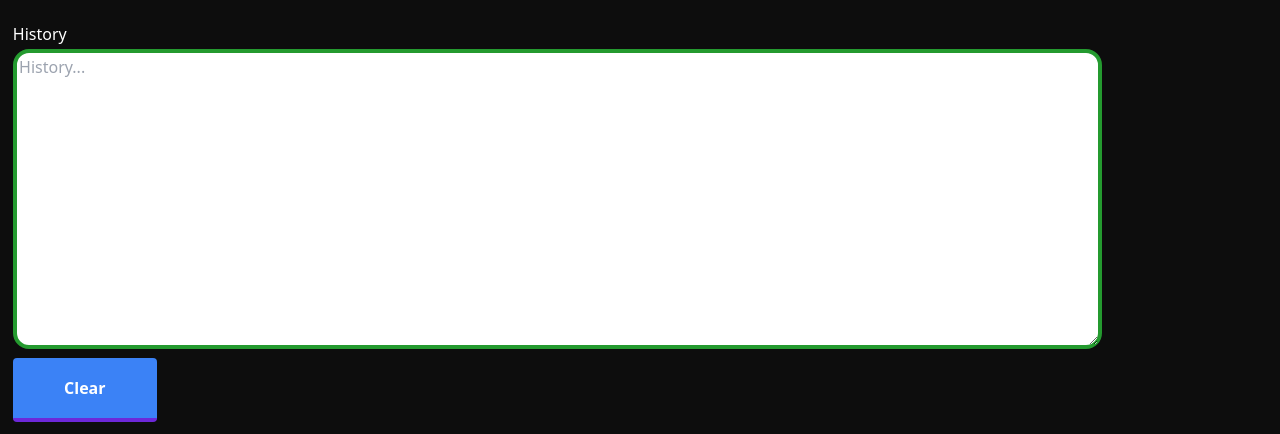
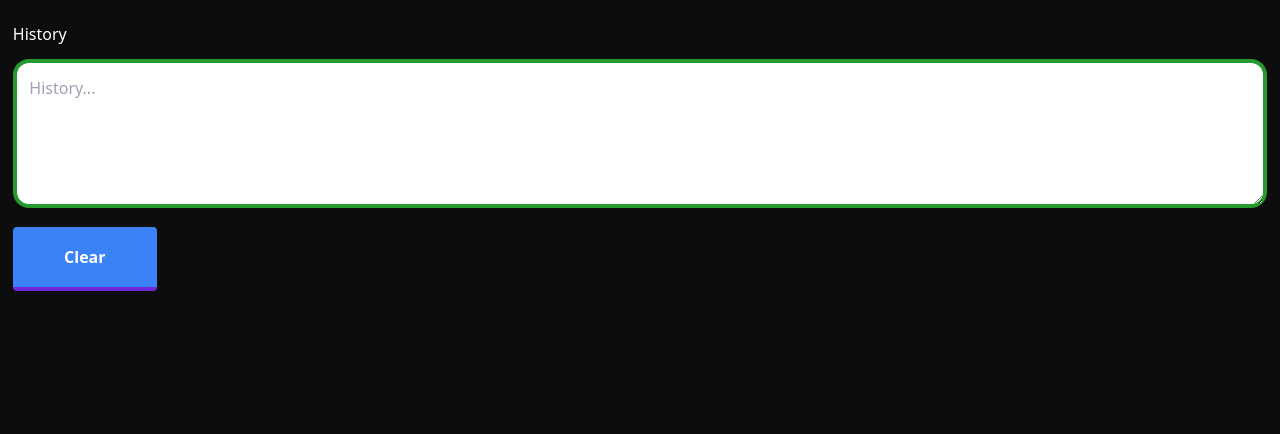
Before and after one commit to danielGoldsteinCS2021/LegoWebApp, a website: page src/public/index.html in a window 1280 px wide. Shown: the part 399-833 px from the top of the page. After the commit the page ends 800 px from the top, so only its background shows below. Drawn offline with nearby package versions, Linux system fonts and the light colour scheme; a web font is replaced by a local one.

Commit message:
changed results box size

```diff
--- a/src/public/index.css
+++ b/src/public/index.css
@@ -28,11 +28,13 @@ button{
     border: 0.25rem solid;
     transition: border-color 5s;
     outline: none;
+    width: 100%;
+    height: 9.32rem;
 }
 
 /* results and formula, when combined cover entire the width of the page */
 #results{
-    width: 20%;
+    width: 100%;
 }
 
 #formula{
--- a/src/public/index.html
+++ b/src/public/index.html
@@ -31,7 +31,7 @@
 
     <div id="results" class="float">
         <h1>History</h1>
-        <textarea id="resultsTextArea" readonly rows="12" cols="115" placeholder="History..."></textarea>
+        <textarea id="resultsTextArea" readonly placeholder="History..."></textarea>
         <button id="clearBTN" class="bg-blue-500 hover:bg-pink-400 text-white font-bold py-2 px-4 border-b-4 border-purple-700 hover:border-purple-500 rounded">Clear</button>
     </div>
 </body>
```
